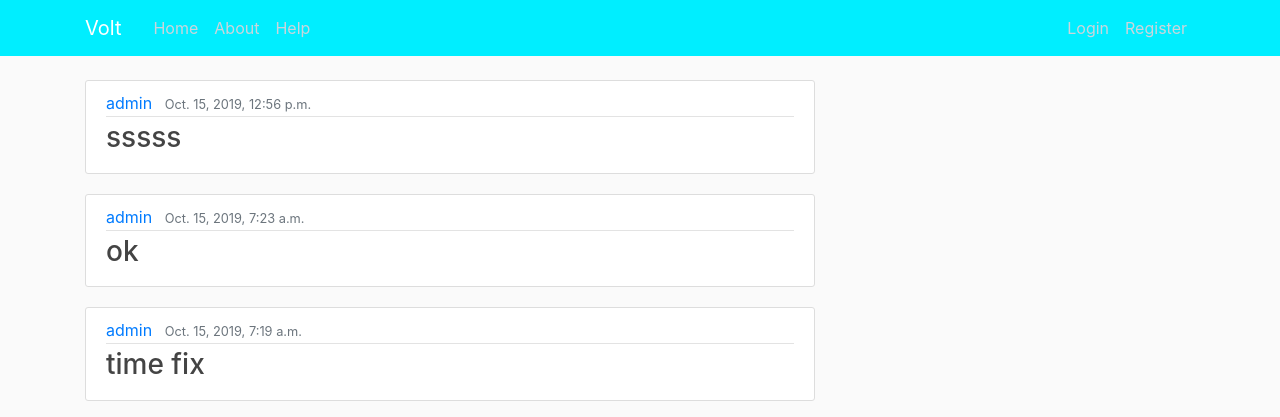
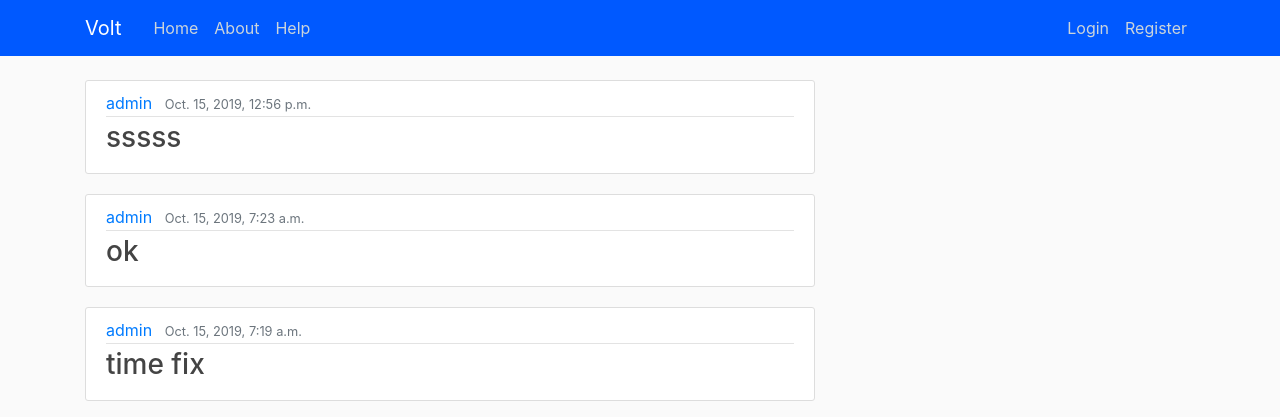
Before and after one commit to Shiladitya070/project-volt, a Django app: page / in a window 1280 px wide. Shown: the top 417 px of the page. Run offline with Django 3.2, Linux system fonts and the light colour scheme; data comes from the database, SQL or seed files in the repository; some libraries are stand-ins or nearby versions.

Commit message:
color change

```diff
--- a/blog/static/blog/main.css
+++ b/blog/static/blog/main.css
@@ -19,7 +19,7 @@ ul {
 }
 
 .bg-steel {
-  background-color: #00eeff;
+  background-color: #0059ff;
 }
 
 .site-header .navbar-nav .nav-link {
```
